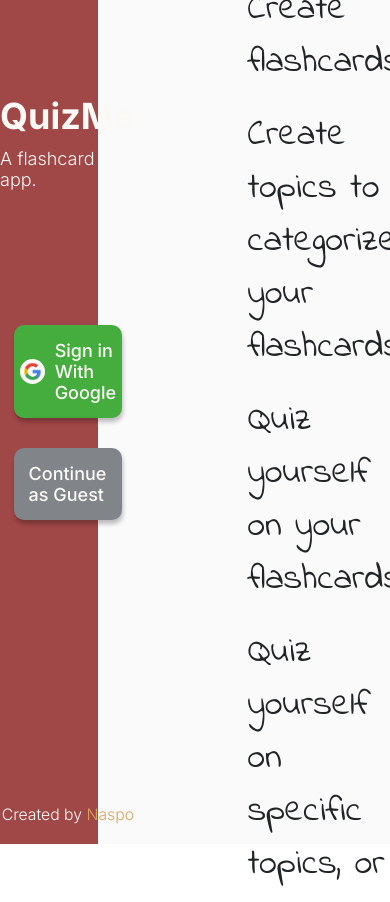
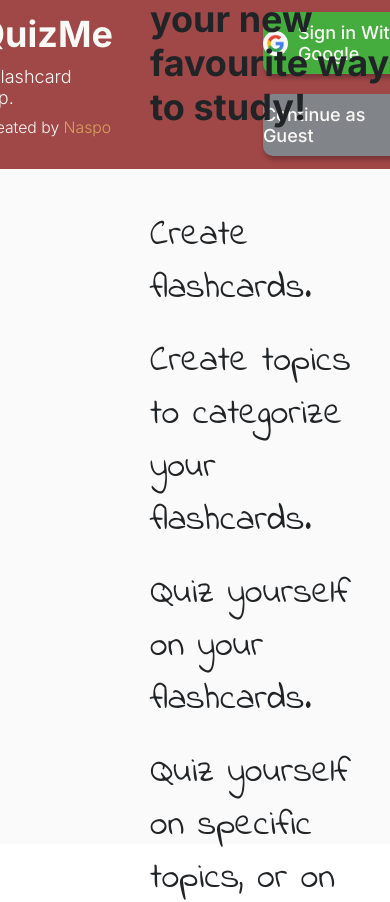
Before and after one commit to NaspoDev/QuizMe, a React (Vite) app in the folder client/: page / in a window 390 px wide. Shown: the top 902 px of the page. Built offline with nearby package versions, Linux system fonts and the light colour scheme.

Commit message:
some responsive design for sidebar

```diff
--- a/client/src/App.scss
+++ b/client/src/App.scss
@@ -19,3 +19,22 @@
     height: 100%;
   }
 }
+
+// Responsive Design
+
+// At this width, the sidebar should turn into a header on the top.
+@media (max-width: 1100px) {
+  .App {
+    flex-direction: column;
+
+    .Sidebar {
+      width: 100%;
+      height: 20%;
+    }
+
+    .main-content {
+      width: 100%;
+      height: 80%;
+    }
+  }
+}
--- a/client/src/components/sidebar/Sidebar.scss
+++ b/client/src/components/sidebar/Sidebar.scss
@@ -16,6 +16,13 @@
 
     .title {
       margin-bottom: 10px;
+    }
+
+    // Developer credits mobile are only to be displayed when the mobile
+    //responsive design is active. Hidden by default.
+    .developer-credits-mobile {
+      display: none;
+      margin-top: 10px;
     }
   }
 
@@ -39,7 +46,8 @@
     gap: 15px;
   }
 
-  .developer-credits-container {
+  .developer-credits-container,
+  .developer-credits-mobile {
     @include displayFlex(column, flex-end, center);
     padding-bottom: 20px;
 
@@ -66,3 +74,34 @@
     background-color: $dark-gray;
   }
 }
+
+// Responsive Design
+
+@media (max-width: 1100px) {
+  .Sidebar {
+    @include displayFlex(row);
+    gap: 150px;
+
+    .heading {
+      padding-bottom: 0px;
+
+      .developer-credits-mobile {
+        display: block;
+      }
+    }
+
+    .buttons {
+      width: auto;
+      gap: 20px;
+    }
+
+    .logout-container {
+      width: auto;
+      gap: 20px;
+    }
+
+    .developer-credits-container {
+      display: none;
+    }
+  }
+}
--- a/client/src/components/sidebar/Sidebar.tsx
+++ b/client/src/components/sidebar/Sidebar.tsx
@@ -25,6 +25,18 @@ function Sidebar({ pathname }: SidebarProps) {
       <div className="heading">
         <h1 className="title font-bold text-2xl">QuizMe</h1>
         <h2 className="subtitle font-light text">A flashcard app.</h2>
+        {/* Developer credits mobile are only to be displayed when the mobile
+        responsive design is active. Hidden by default. */}
+        <p className="developer-credits-mobile text-sm font-light">
+          Created by{" "}
+          <a
+            href="https://naspo.dev/"
+            target="_blank"
+            className="naspo-hyperlink"
+          >
+            Naspo
+          </a>
+        </p>
       </div>
 
       {/* Buttons container. Buttons change based on current page. */}
--- a/client/src/components/sidebar/sidebar_button/SidebarButton.scss
+++ b/client/src/components/sidebar/sidebar_button/SidebarButton.scss
@@ -19,8 +19,12 @@
 
   .sidebar-icon-image {
     width: 25px;
-    // background-color: $text-color-white;
-    // border-radius: 50%;
-    // padding: 3px;
   }
 }
+
+@media (max-width: 1100px) {
+  .SidebarButton {
+    width: 150px;
+    padding: 10px 0px;
+  }
+}
```
